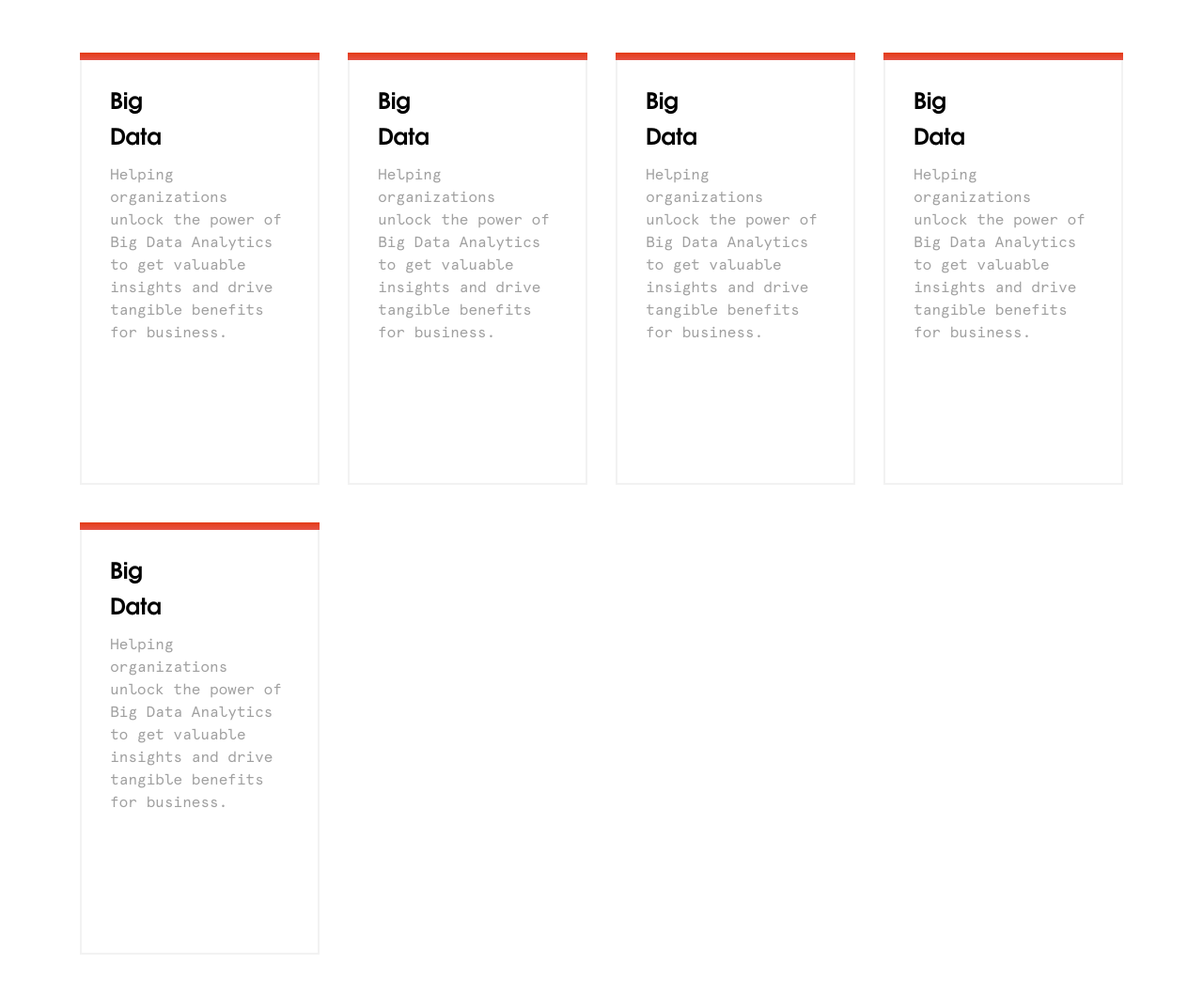
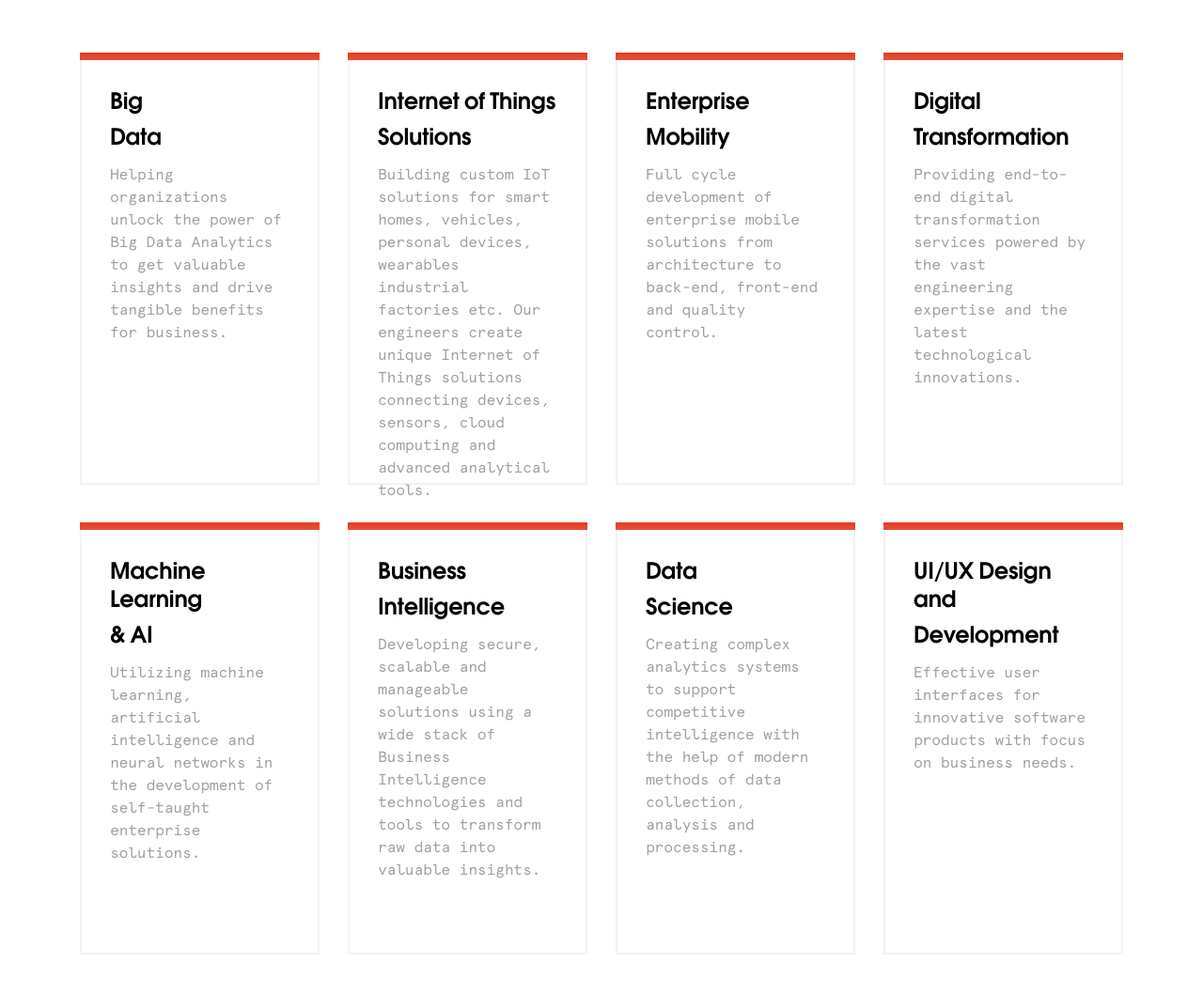
Before and after one commit to Eduardweb/Centurion, a website: page index.html in a window 1280 px wide. Shown: the part 2900-3959 px from the top of the page at 94% size. Drawn offline with nearby package versions, Linux system fonts and the light colour scheme; a script that the page names is missing.

Commit message:
add content index

```diff
--- a/index.html
+++ b/index.html
@@ -203,43 +203,86 @@
           <div class="experise-box">
             <h5 class="color-black">Big</h5>
             <h5 class="color-black">Data</h5>
-            <p class="experise-box-content">Helping organizations unlock the power of Big Data Analytics to get valuable insights and drive tangible benefits for business.</p>
+            <p class="experise-box-content">
+              Helping organizations unlock the power of Big Data Analytics to get valuable insights and drive tangible benefits for business.
+            </p>
           </div>
         </div>
 
         <div class="col-md-3">
           <div class="experise-box-red-line"></div>
           <div class="experise-box">
-            <h5 class="color-black">Big</h5>
-            <h5 class="color-black">Data</h5>
-            <p class="experise-box-content">Helping organizations unlock the power of Big Data Analytics to get valuable insights and drive tangible benefits for business.</p>
+            <h5 class="color-black">Internet of Things</h5>
+            <h5 class="color-black">Solutions</h5>
+            <p class="experise-box-content">
+              Building custom IoT solutions for smart homes, vehicles, personal devices, wearables industrial factories etc. Our engineers create unique Internet of Things solutions connecting devices, sensors, cloud computing and advanced analytical tools.
+            </p>
           </div>
         </div>
 
         <div class="col-md-3">
           <div class="experise-box-red-line"></div>
           <div class="experise-box">
-            <h5 class="color-black">Big</h5>
-            <h5 class="color-black">Data</h5>
-            <p class="experise-box-content">Helping organizations unlock the power of Big Data Analytics to get valuable insights and drive tangible benefits for business.</p>
+            <h5 class="color-black">Enterprise</h5>
+            <h5 class="color-black">Mobility</h5>
+            <p class="experise-box-content">
+              Full cycle development of enterprise mobile solutions from architecture to back-end, front-end and quality control.
+            </p>
           </div>
         </div>
 
         <div class="col-md-3">
           <div class="experise-box-red-line"></div>
           <div class="experise-box">
-            <h5 class="color-black">Big</h5>
-            <h5 class="color-black">Data</h5>
-            <p class="experise-box-content">Helping organizations unlock the power of Big Data Analytics to get valuable insights and drive tangible benefits for business.</p>
+            <h5 class="color-black">Digital</h5>
+            <h5 class="color-black">Transformation</h5>
+            <p class="experise-box-content">
+              Providing end-to-end digital transformation services powered by the vast engineering expertise and the latest technological innovations.
+            </p>
           </div>
         </div>
 
         <div class="col-md-3">
           <div class="experise-box-red-line"></div>
           <div class="experise-box">
-            <h5 class="color-black">Big</h5>
+            <h5 class="color-black">Machine Learning</h5>
+            <h5 class="color-black">& AI</h5>
+            <p class="experise-box-content">
+              Utilizing machine learning, artificial intelligence and neural networks in the development of self-taught enterprise solutions.
+            </p>
+          </div>
+        </div>
+
+        <div class="col-md-3">
+          <div class="experise-box-red-line"></div>
+          <div class="experise-box">
+            <h5 class="color-black">Business </h5>
+            <h5 class="color-black">Intelligence</h5>
+            <p class="experise-box-content">
+              Developing secure, scalable and manageable solutions using a wide stack of Business Intelligence technologies and tools to transform raw data into valuable insights.
+            </p>
+          </div>
+        </div>
+
+        <div class="col-md-3">
+          <div class="experise-box-red-line"></div>
+          <div class="experise-box">
             <h5 class="color-black">Data</h5>
-            <p class="experise-box-content">Helping organizations unlock the power of Big Data Analytics to get valuable insights and drive tangible benefits for business.</p>
+            <h5 class="color-black">Science</h5>
+            <p class="experise-box-content">
+              Creating complex analytics systems to support competitive intelligence with the help of modern methods of data collection, analysis and processing.
+            </p>
+          </div>
+        </div>
+
+        <div class="col-md-3">
+          <div class="experise-box-red-line"></div>
+          <div class="experise-box">
+            <h5 class="color-black">UI/UX Design and</h5>
+            <h5 class="color-black">Development</h5>
+            <p class="experise-box-content">
+              Effective user interfaces for innovative software products with focus on business needs.
+            </p>
           </div>
         </div>
 
```
